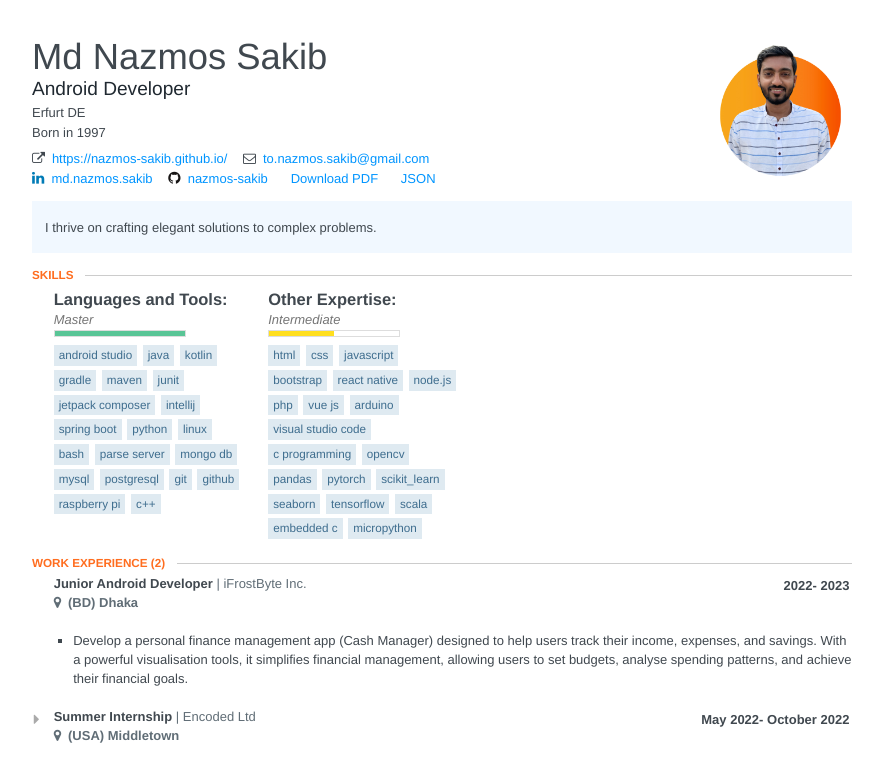
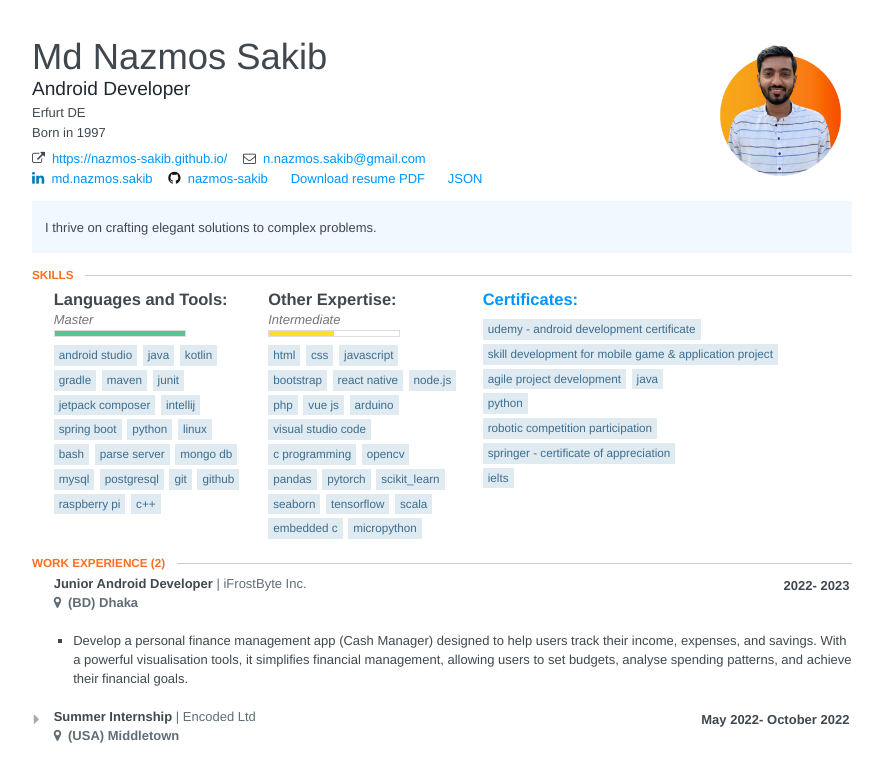
Before and after one commit to nazmos-sakib/nazmos-sakib.github.io, a plain HTML site: page index.html in a window 1280 px wide. Shown: the top 769 px of the page, without its empty margins (198-1081 px from the left). Drawn offline with Linux system fonts and the light colour scheme; some icons are missing.

Commit message:
certificates are added

```diff
--- a/index.html
+++ b/index.html
@@ -798,7 +798,7 @@ ul.courses li:hover {
     			</div>
     			<div class="email">
     				<span class="fa fa-envelope-o"></span>
-    				<a href="mailto:to.nazmos.sakib@gmail.com">to.nazmos.sakib@gmail.com</a>
+    				<a href="mailto:to.nazmos.sakib@gmail.com">n.nazmos.sakib@gmail.com</a>
     			</div>
     		</div>
 
@@ -831,7 +831,7 @@ ul.courses li:hover {
     				<div class="username">
     					<span class="fa fa-download-pdf download-pdf social"></span>
     					<span class="url">
-    						<a target="_blank" href="StaticFiles/sakib-resume.pdf">Download PDF</a>
+    						<a target="_blank" href="StaticFiles/sakib-resume.pdf">Download resume PDF</a>
     					</span>
     				</div>
     			</div>
@@ -920,6 +920,25 @@ ul.courses li:hover {
                     <li>Embedded C</li>
                     <li>MicroPython</li>
 
+    			</ul>
+    		</div>
+
+
+    		<div class="item">
+    			<h3 class="name">
+    				<a href="https://sites.google.com/view/a-dev-certificat/home">Certificates:</a>
+    			</h3>
+
+
+    			<ul class="keywords">
+                    <li>Udemy - Android Development Certificate</li>
+                    <li>Skill Development for Mobile Game & Application Project</li>
+                    <li>Agile Project Development</li>
+                    <li>Java</li>
+                    <li>Python</li>
+    				<li>Robotic Competition Participation</li>
+                    <li>Springer - Certificate of Appreciation</li>
+                    <li>IELTS</li>
     			</ul>
     		</div>
     	</section>
```
Also changed, not shown: assets/certificates/Agile Project Management Md Nazmos Sakib_pages-to-jpg-0001.jpg (added), assets/certificates/ICT android app development _page-0001.jpg (added), assets/certificates/e-certificate for authors-pid95_page-0001.jpg (added), assets/certificates/udim-android-1.jpg (added), 5 other files.
